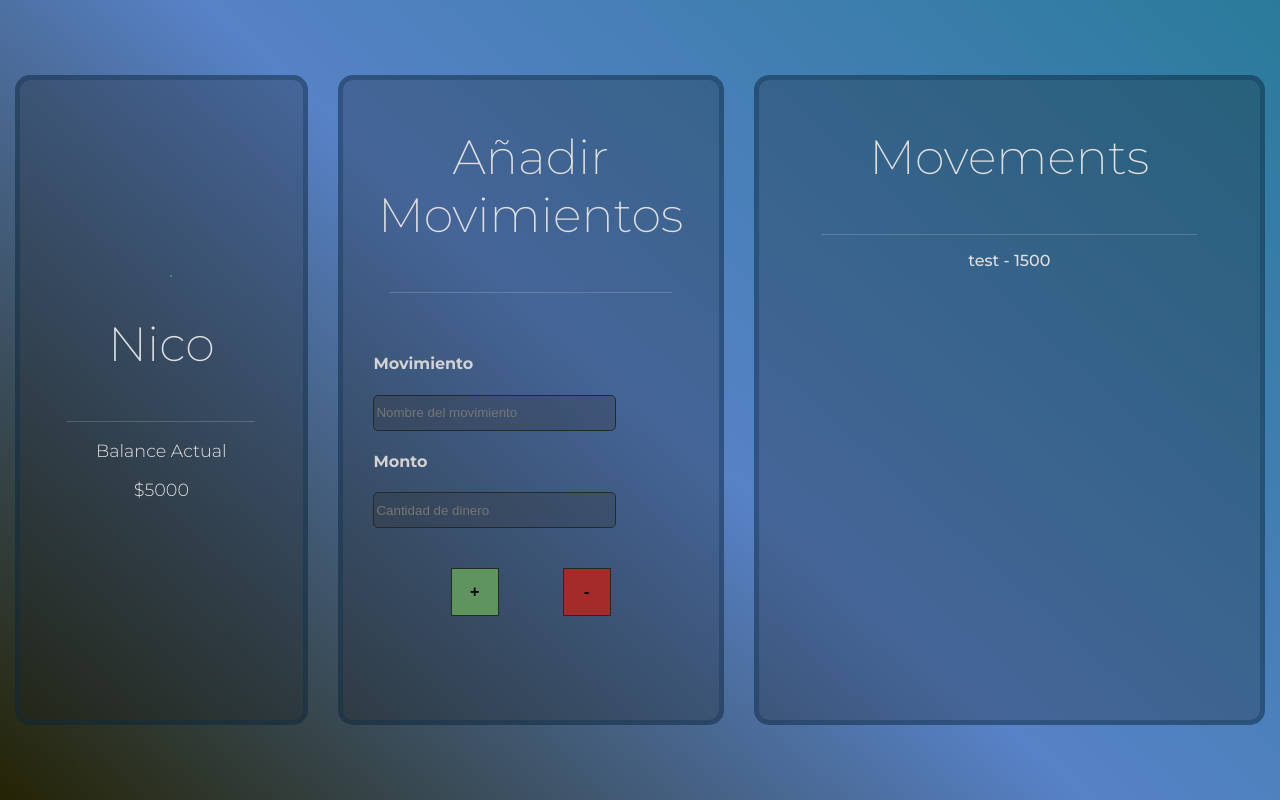
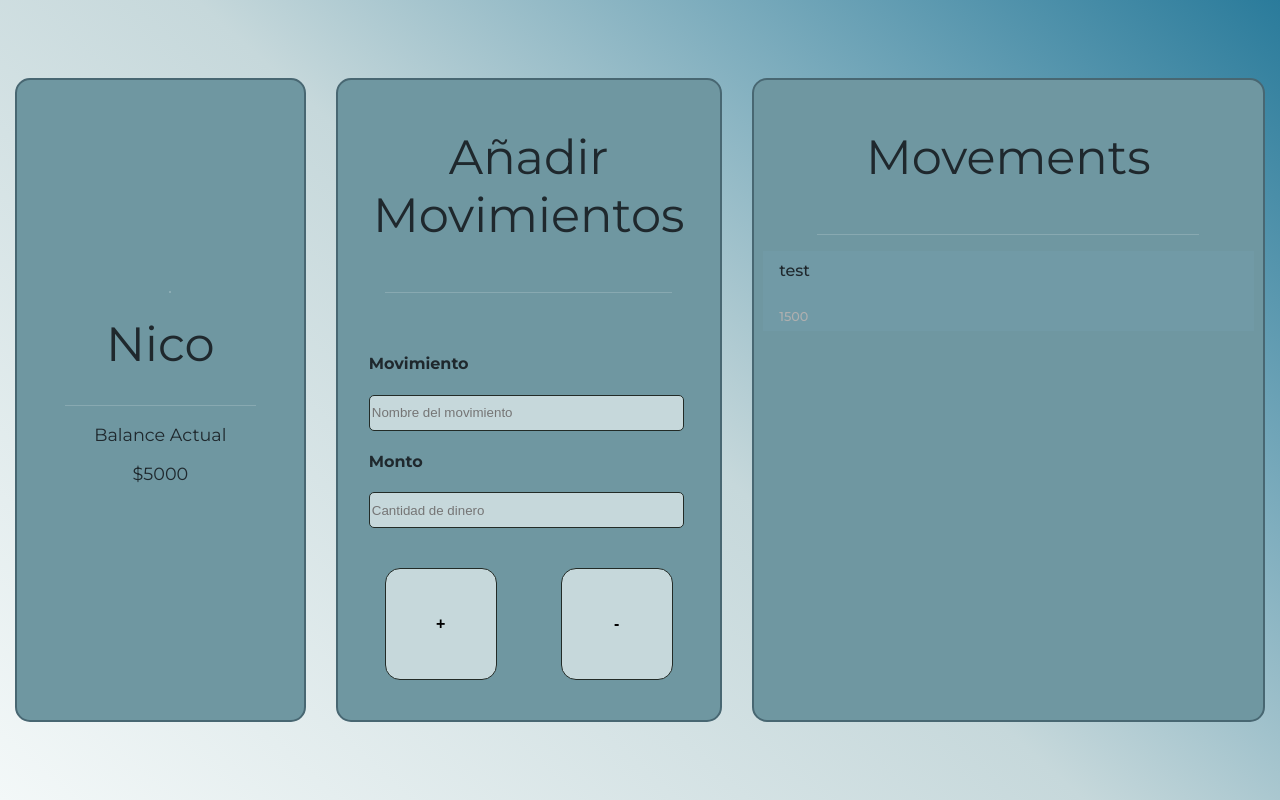
Before and after one commit to nicomine/ecoMoves, a React (Vite) app: page / in a window 1280 px wide. Built offline with nearby package versions, Linux system fonts and the light colour scheme.

Commit message:
improved UI

```diff
--- a/src/App.css
+++ b/src/App.css
@@ -9,7 +9,6 @@ align-items: center;
   width: 100vw;
   height: 100vh;
 
-color:rgb(226, 224, 224);
 font-family: "Montserrat", sans-serif;
 font-weight: 500;
 
--- a/src/components/ActionCard.jsx
+++ b/src/components/ActionCard.jsx
@@ -9,7 +9,9 @@ export const ActionCard = () => {
   const { setBalance, setMovements } = useContext(UserContext);
 
   const handleBalance = (amountF, increment) => {
+    parseFloat(amountF);
     if (amountF <= 0) return;
+    if (movementName.length < 1) return;
 
     if (increment) {
       setBalance((prevState) => prevState + amountF);
@@ -23,7 +25,10 @@ export const ActionCard = () => {
     ]);
 
     setAmount(0);
+    setMovementName("");
   };
+
+  console.log(amount);
 
   return (
     <div className="action-card-container">
@@ -40,7 +45,6 @@ export const ActionCard = () => {
           />
         </div>
         <h4>Monto</h4>
-
         <input
           onChange={(e) => setAmount(Number(e.target.value))}
           placeholder="Cantidad de dinero"
--- a/src/components/Movements.jsx
+++ b/src/components/Movements.jsx
@@ -3,17 +3,18 @@ import { UserContext } from "../context/userContext";
 import "../styles/Movements.styles.css";
 
 export const Movements = () => {
-  let { movements, setMovements } = useContext(UserContext);
+  let { movements } = useContext(UserContext);
 
   return (
     <div className="movements-container">
       <p className="title">Movements</p>
       <span className="divider" />
       {movements &&
-        movements?.map((movement) => (
-          <p>
-            {movement.name} - {movement.amount}
-          </p>
+        movements?.toReversed().map((movement) => (
+          <div className="movement">
+            <p className="movement-name">{movement.name}</p>
+            <p className="movement-amount">{movement.amount}</p>
+          </div>
         ))}
     </div>
   );
--- a/src/components/Profile.jsx
+++ b/src/components/Profile.jsx
@@ -7,7 +7,7 @@ export const Profile = () => {
 
   return (
     <div className="profile-container">
-      <p className="profile-name">{userData.name}</p>
+      <h1 className="profile-name">{userData.name}</h1>
       <span className="divider" />
       <p className="balance">
         Balance actual<p>${userData.balance}</p>
--- a/src/index.css
+++ b/src/index.css
@@ -1,14 +1,14 @@
 body {
-  /* background-color: rgb(12, 8, 54); */
   background: #2a7b9b;
   background: #2a7b9b;
   background: linear-gradient(
     222deg,
     rgba(42, 123, 155, 1) 0%,
-    rgba(87, 130, 199, 1) 50%,
-    rgba(36, 35, 4, 1) 100%
+    #c6d8db 50%,
+    #f3f8f8 100%
   );
   width: 100vw;
   height: 100vh;
   margin: 0;
+ color: #1f282d;
 }
--- a/src/styles/ActionCard.styles.css
+++ b/src/styles/ActionCard.styles.css
@@ -7,8 +7,8 @@
   align-items: center;
   justify-content: flex-start;
 
-  background-color: rgba(23, 28, 32, 0.274);
-  border: 5px solid rgba(6, 44, 75, 0.315);
+  background-color: #6f97a1;
+  border: 2.5px solid #486772;
   margin: 15px;
   border-radius: 15px;
 
@@ -22,7 +22,7 @@
   font-size: 3rem;
   text-align: center;
   text-transform: capitalize;
-  font-weight: 200;
+  font-weight: 400;
 }
 
 .input-container {
@@ -30,24 +30,19 @@
   display: flex;
   flex-direction: column;
   justify-content: space-around;
-align-items: stretch;
+  align-items: stretch;
   width: 90%;
 }
 
 .input-container input {
-  background-color: rgba(48, 48, 48, 0.274);
-  border: 1px solid rgb(34, 43, 39);
+  background-color: #c6d8db;
+  border: 1px solid rgba(34, 43, 39);
   border-radius: 5px;
   height: 2rem;
-  width: 70%;
-  max-width: 20rem;
-  color: rgb(179, 177, 177);
-
+  min-width: 90%;
+  max-width: 10rem;
 }
 
-.input-container h4{
- color:rgb(212, 210, 210);
-}
 
 .button-container {
   display: flex;
@@ -66,12 +61,25 @@ align-items: stretch;
 }
 
 .button-add {
-  width: 3rem;
-  height: 3rem;
-  background-color: rgb(95, 148, 95);
+  width: 7rem;
+  height: 7rem;
+  background-color: #c6d8db;
+border-radius:15px;
 }
+
+.button-add:hover {
+  width: 9rem;
+  background-color: #35c04c;
+}
+
 .button-decrease {
-  width: 3rem;
-  height: 3rem;
-  background-color: brown;
+  width: 7rem;
+  height: 7rem;
+  background-color: #c6d8db;
+border-radius:15px;
 }
+
+.button-decrease:hover {
+  width: 9rem;
+  background-color: #ec0606;
+}
--- a/src/styles/Movements.styles.css
+++ b/src/styles/Movements.styles.css
@@ -7,16 +7,41 @@
   align-items: center;
   justify-content: flex-start;
 
-  background-color: rgba(23, 28, 32, 0.274);
-  border: 5px solid rgba(6, 44, 75, 0.315);
+  background-color: #6f97a1;
+  border: 2.5px solid #486772;
   margin: 15px;
   border-radius: 15px;
 
   height: 80vh;
   width: 40%;
+
+overflow: auto;
 }
 
 .title {
   display: flex;
+ font-weight: 400;
   align-self: center;
 }
+
+.movement {
+  display: flex;
+  flex-direction: column;
+  height: 5rem;
+  width: 90%;
+  background: #7cb4ca1a;
+margin-top: 1rem;
+padding: 0 1rem ;
+ align-items: flex-start;
+ justify-content: center;
+}
+
+.movement-name {
+  height: 25%;
+}
+
+.movement-amount {
+  height: 25%;
+  color: rgb(175, 175, 175);
+  font-size: 0.8rem;
+}
--- a/src/styles/Profile.styles.css
+++ b/src/styles/Profile.styles.css
@@ -7,8 +7,8 @@
   align-items: center;
   justify-content: center;
 
-  background-color: rgba(23, 28, 32, 0.274);
-  border: 5px solid rgba(6, 44, 75, 0.315);
+  background-color: #6f97a1;
+  border: 2.5px solid #486772;
   margin: 15px;
 
   height: 80vh;
@@ -24,15 +24,15 @@
   content: "";
   position: relative;
   border: 1px solid rgba(255, 255, 255, 0.2);
- top: 10px;
+  top: 10px;
   left: 10px;
   right: 10px;
   bottom: 10px;
 }
 
 .profile-name {
+ font-weight: 400;
   font-size: 3rem;
-  font-weight: 200;
   max-width: 100%;
   overflow: hidden;
   white-space: nowrap;
@@ -42,5 +42,5 @@
 .balance {
   text-align: center;
   font-size: 1.1rem;
-  font-weight: 300;
+  font-weight: 400;
 }
```
